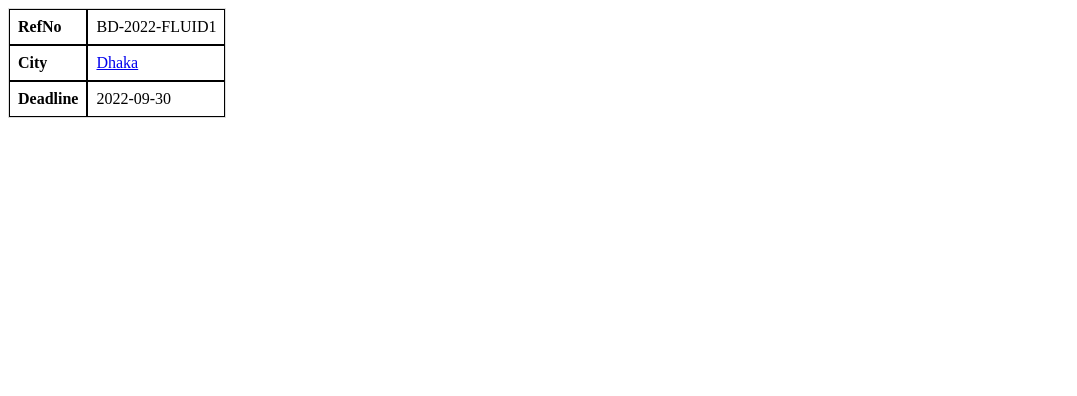
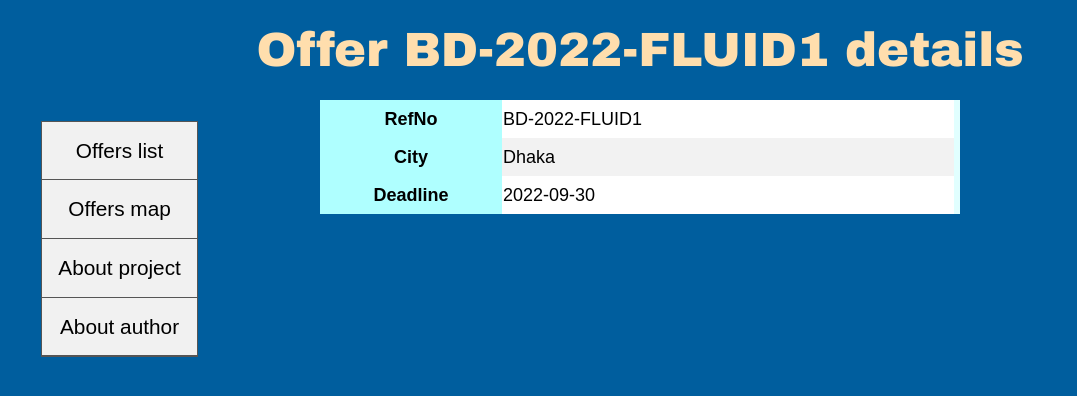
Before and after one commit to Danzigerrr/IAESTE-Table-Web-App-Django, a Django app: page /playground/hello/BD-2022-FLUID1 in a window 1280 px wide. Shown: the top 396 px of the page, without its empty margins (0-1077 px from the left). Run offline with Django 4.2, Linux system fonts and the light colour scheme; data comes from the database, SQL or seed files in the repository; both versions use the stored data as it was after the commit.

Commit message:
styles to detail view added

```diff
--- /dev/null
+++ b/static/css/offerDetailsStyles.css
@@ -0,0 +1,99 @@
+table {
+        border-spacing: 0;
+        font-family: Arial, serif;
+    width: 40em;
+
+    }
+
+    th, td {
+        line-height: 2em;
+    }
+    th{
+        width: 10em;
+        text-align: center;
+    }
+    td{
+        width: 25em;
+    }
+
+    td:nth-child(even) {
+      background-color: #f2f2f2;
+    }
+
+    .body {
+      font-family:sans-serif;
+    }
+
+
+
+    .link
+    {
+       color: black;
+       text-decoration: none;
+    }
+
+    .tableWithOffers{
+        background-color: #005E9E;
+    }
+
+    #tableWithOffers{
+        background-color: #e1ffff;
+        margin-left: auto;
+        margin-right: auto;
+        margin-bottom: auto;
+        margin-top: auto;
+    }
+
+    th{
+        background-color: #afffff;
+        text-align: center;
+        font-size: large;
+
+    }
+
+    td{
+        background-color: white;
+        text-align: left;
+        font-size: large;
+    }
+
+
+
+
+
+.pageTitleClass{
+    text-align: center;
+    color: navajowhite;
+    font-weight: bold;
+    font-family: "Arial Black", serif;
+}
+#pageTitle{
+    font-size: 3em;
+    margin-top: 0.5em;
+    margin-bottom: 0.5em;
+}
+
+
+
+
+
+    <!-- transposing table -->
+    body {
+        font-family: Helvetica, Arial, sans-serif;
+    }
+
+
+    .transpose thead,
+    .transpose tbody,
+    .transpose tr {
+        display: inline-block;
+    }
+
+    .transpose tbody tr {
+        margin-right: 0em;
+    }
+
+    .transpose th,
+    .transpose td {
+        display: block;
+    }
--- a/static/css/style.css
+++ b/static/css/offersListStyles.css
@@ -15,7 +15,7 @@ table {
     }
 
     tr:nth-child(even) {
-      background-color: #f2f2f2
+      background-color: #f2f2f2;
     }
 
     .body {
--- /dev/null
+++ b/static/css/verticalMenuStyles.css
@@ -0,0 +1,40 @@
+li a {
+  display: block;
+  color: #000;
+  padding: 8px 16px;
+  text-decoration: none;
+}
+
+/* Change the link color on hover */
+li a:hover {
+  background-color: #555;
+  color: white;
+}
+
+    .active {
+  background-color: #04AA6D;
+  color: white;
+}
+
+    ul {
+        list-style-type: none;
+        margin-left: 1.6em;
+        margin-right: 1.6em;
+        margin-top: 1em;
+        padding: 0;
+        width: auto;
+        background-color: #f1f1f1;
+        height: auto; /* Full height */
+        position: fixed; /* Make it stick, even on scroll */
+        overflow: auto; /* Enable scrolling if the sidenav has too much content */
+        border: 1px solid #555;
+        font-size: 1.3em;
+        font-family: Arial, serif;
+        line-height: 2em;
+}
+
+
+li {
+  text-align: center;
+  border-bottom: 1px solid #555;
+}
--- a/templates/detail_view_1.html
+++ b/templates/detail_view_1.html
@@ -1,78 +1,30 @@
+{% load static %}
 <!DOCTYPE html>
 <html lang="en">
 <head>
     <!-- <link rel="stylesheet" href="styles.css"> -->
     <meta charset="UTF-8">
-    <title>Peopleeeeee</title>
-
-    <style>
-    table {
-      border-spacing: 0;
-      border: 1px solid #ddd;
-    }
-
-    th {
-      cursor: pointer;
-    }
-
-    th, td {
-      text-align: left;
-      padding: 16px;
-    }
-
-    tr:nth-child(even) {
-      background-color: #f2f2f2
-    }
-
-
-
-
-
-
-
-    <!-- transposing table -->
-    body {
-    font-family: Helvetica, Arial, sans-serif;
-    }
-
-    table {
-        border-collapse: collapse;
-        margin-bottom: 24px;
-    }
-
-    th, td {
-        border: 1px solid black;
-        padding: 8px;
-    }
-
-    .transpose thead,
-    .transpose tbody,
-    .transpose tr {
-        display: inline-block;
-    }
-
-    .transpose tbody tr {
-        margin-right: 0em;
-    }
-
-    .transpose th,
-    .transpose td {
-        display: block;
-    }
-
-
-
-
-
-
-
-    </style>
-
+    <title>IAESTE Offers - Poland</title>
+    <link rel="stylesheet" type="text/css" href="{% static 'css/offerDetailsStyles.css' %}"/>
+    <link rel="stylesheet" type="text/css" href="{% static 'css/verticalMenuStyles.css' %}"/>
+    <script src="{% static 'JavaScript/JsScripts.js' %}"></script>
 
 </head>
 
+<body class="tableWithOffers">
 
-<body class="mytable" onload="transp">
+    <div class="pageTitleClass">
+        <div id="pageTitle">Offer {{offer.RefNo}} details</div>
+    </div>
+
+    <!-- Menu vertical on the left side -->
+    <ul>
+        <li><a href="http://127.0.0.1:8000/playground/hello/">Offers list</a></li>
+        <li><a href="news.asp">Offers map</a></li>
+        <li><a href="about.asp">About project</a></li>
+        <li><a href="contact.asp">About author</a></li>
+    </ul>
+
      <div id="TableOffers">
 
         <table id="tableWithOffers" class="transpose">
--- a/templates/playground_view_1.html
+++ b/templates/playground_view_1.html
@@ -5,8 +5,9 @@
     <!-- <link rel="stylesheet" href="styles.css"> -->
     <meta charset="UTF-8">
     <title>IAESTE Offers - Poland</title>
-    <link rel="stylesheet" type="text/css" href="{% static 'css/style.css' %}"/>
-    <script src="{% static 'JavaScript/sortingColumns.js' %}"></script>
+    <link rel="stylesheet" type="text/css" href="{% static 'css/offersListStyles.css' %}"/>
+    <link rel="stylesheet" type="text/css" href="{% static 'css/verticalMenuStyles.css' %}"/>
+    <script src="{% static 'JavaScript/JsScripts.js' %}"></script>
 
 </head>
 
```
Also changed, not shown: map.html (+10 -10 lines), db.sqlite3, static/JavaScript/JsScripts.js (renamed from static/JavaScript/sortingColumns.js).
